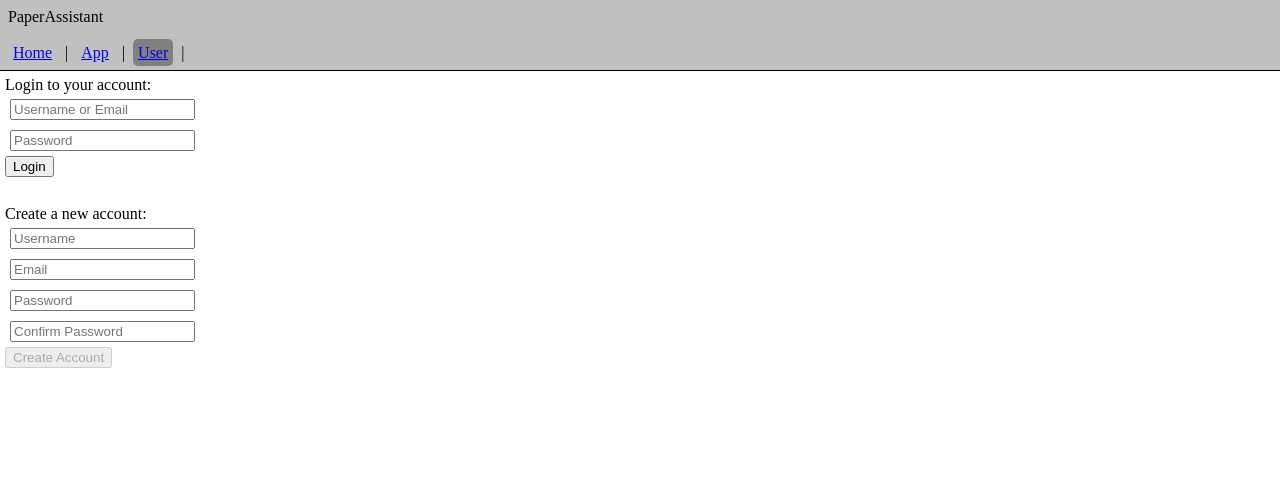
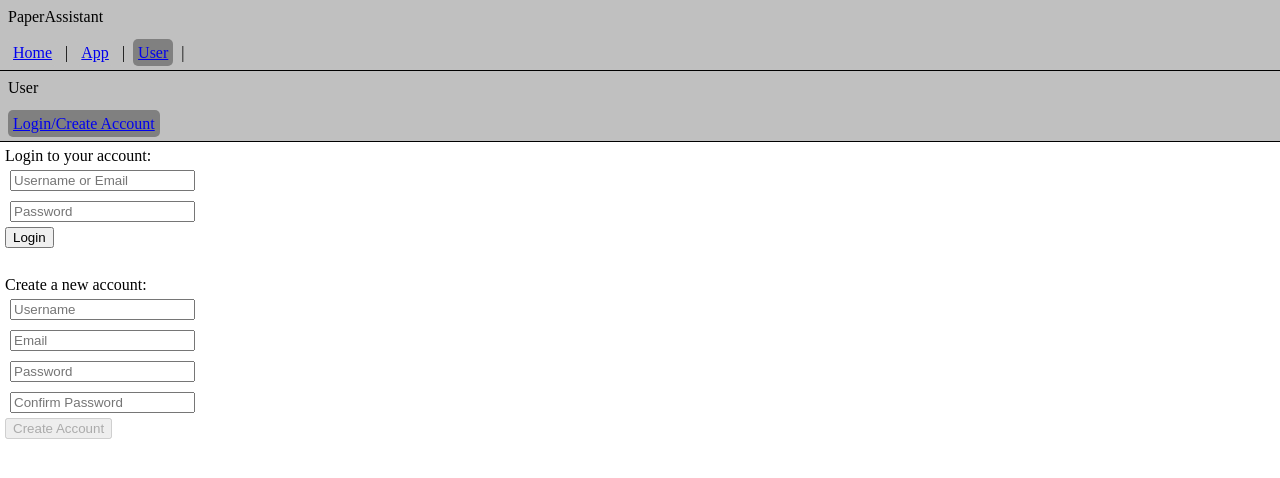
Before and after one commit to Nicholas-Gregory/PaperAssistant, a React (Vite) app in the folder client/: page /user/auth in a window 1280 px wide. Shown: the top 478 px of the page. Built offline with nearby package versions, Linux system fonts and the light colour scheme.

Commit message:
Route: /user/settings; Improvement: Layout: Dashboard (active dashboard stays active if you navigate away from app or dashboard pages);

```diff
--- a/client/src/App.jsx
+++ b/client/src/App.jsx
@@ -17,6 +17,7 @@ import Connections from "./pages/Connections";
 import General from "./pages/General";
 import UserPage from "./pages/UserPage";
 import Auth from "./pages/Auth";
+import UserSettings from "./pages/UserSettings";
 
 
 export default function App() {
@@ -104,6 +105,11 @@ export default function App() {
                                 path="/user/auth"
                                 element={<Auth />}
                             />
+
+                            <Route
+                                path="/user/settings"
+                                element={<UserSettings />}
+                            />
                         </Route>
                     </Route>
                 </Routes>
--- a/client/src/layouts/AppLayout.jsx
+++ b/client/src/layouts/AppLayout.jsx
@@ -1,10 +1,11 @@
-import { Link, Outlet } from 'react-router-dom'
+import { Link, Outlet, useOutletContext } from 'react-router-dom'
 import TopNav from '../components/TopNav'
 import TopNavLink from '../components/TopNavLink'
 import { useAuth } from '../contexts/UserContext'
 
 export default function AppLayout() {
     const { user } = useAuth();
+    const { activeDashboard, setActiveDashboard } = useOutletContext();
 
     return (
         <>
@@ -22,7 +23,9 @@ export default function AppLayout() {
                     </>
                 )}
             </TopNav>
-            {user._id && <Outlet />}
+            {user._id && (
+                <Outlet context={{ activeDashboard, setActiveDashboard }}/>
+            )}
         </>
     )
 }
--- a/client/src/layouts/Dashboard.jsx
+++ b/client/src/layouts/Dashboard.jsx
@@ -1,10 +1,10 @@
-import { Link, Outlet } from 'react-router-dom'
+import { useOutletContext, Outlet } from 'react-router-dom'
 import TopNav from '../components/TopNav'
 import TopNavLink from '../components/TopNavLink'
 import { useState } from 'react';
 
 export default function Dashboard() {
-    const [activeDashboard, setActiveDashboard] = useState(null);
+    const { activeDashboard, setActiveDashboard } = useOutletContext();
 
     return (
         <>
--- a/client/src/layouts/Main.jsx
+++ b/client/src/layouts/Main.jsx
@@ -2,10 +2,12 @@ import { useNavigate, Outlet } from 'react-router-dom'
 import TopNav from '../components/TopNav'
 import TopNavLink from '../components/TopNavLink'
 import { useAuth } from '../contexts/UserContext'
+import { useState } from 'react';
 
 export default function Main() {
     const { user, logout } = useAuth();
     const navigate = useNavigate();
+    const [activeDashboard, setActiveDashboard] = useState(null);
 
     function handleLogoutClick() {
         navigate('/user/auth', { replace: true });
@@ -29,7 +31,7 @@ export default function Main() {
                     </span>
                 )}
             </TopNav>
-            <Outlet />
+            <Outlet context={ { activeDashboard, setActiveDashboard } }/>
         </>
     )
 }
--- a/client/src/layouts/User.jsx
+++ b/client/src/layouts/User.jsx
@@ -1,6 +1,8 @@
 import { useEffect } from "react";
 import { useNavigate, Outlet } from 'react-router-dom'
 import { useAuth } from "../contexts/UserContext"
+import TopNav from "../components/TopNav";
+import TopNavLink from "../components/TopNavLink";
 
 export default function User() {
     const { user } = useAuth();
@@ -15,6 +17,21 @@ export default function User() {
     }, [user]);
 
     return (
-        <Outlet />
+        <>
+            <TopNav>
+                User
+                <br /><br />
+
+                {user._id ? (
+                    <>
+                        <TopNavLink to={`/user/${user._id}`}>{user.username}'s Profile</TopNavLink>&nbsp; | &nbsp;
+                        <TopNavLink to='/user/settings'>User Settings</TopNavLink>
+                    </>
+                ) : (
+                    <TopNavLink to={'/user/auth'}>Login/Create Account</TopNavLink>
+                )}
+            </TopNav>
+            <Outlet />
+        </>
     )
 }
--- /dev/null
+++ b/client/src/pages/UserSettings.jsx
@@ -0,0 +1,3 @@
+export default function UserSettings() {
+
+}
```
